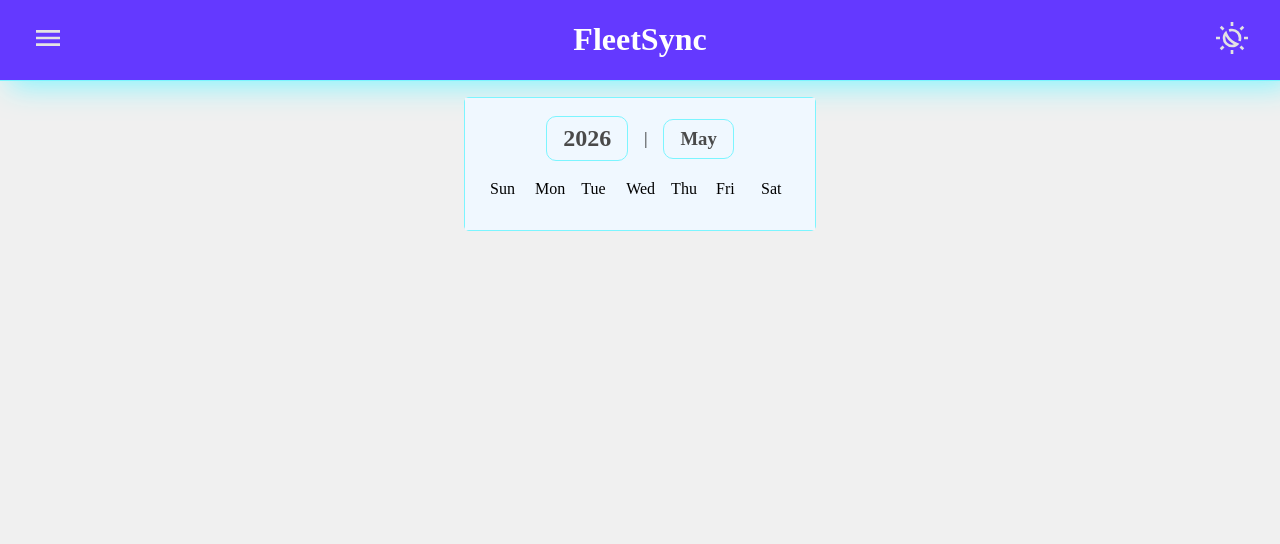
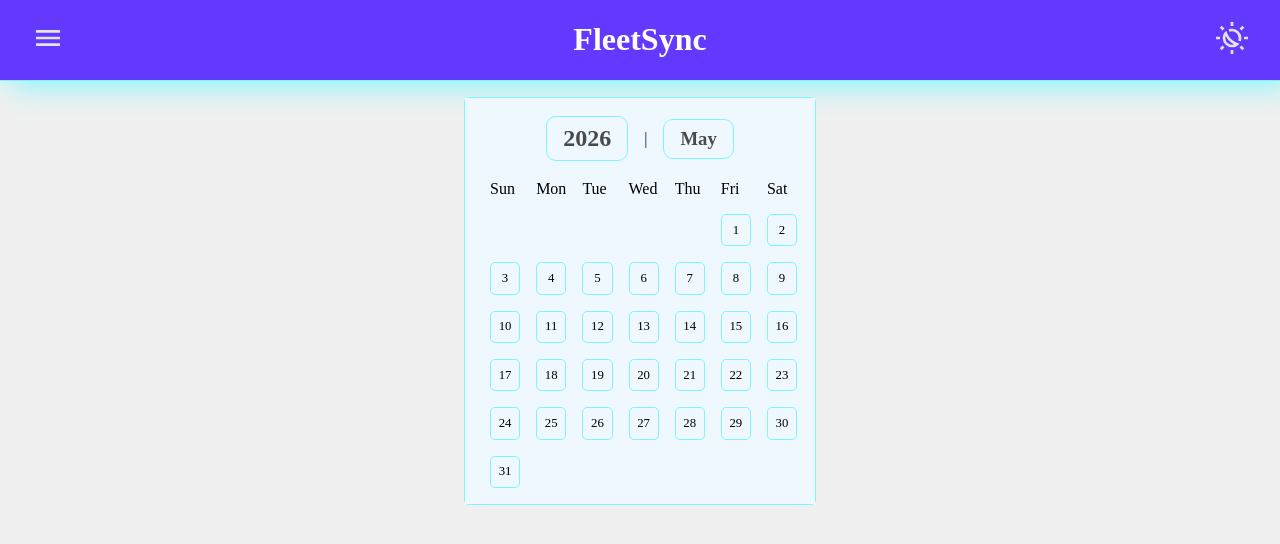
Before and after one commit to Phillip383/fleet-sync, an Angular app in the folder frontend/: page / in a window 1280 px wide. Shown: the top 544 px of the page. Built offline with nearby package versions, Linux system fonts and the light colour scheme.

Commit message:
Cleaned up app.ts and app.html. Generating the current months days when calendar loads.

```diff
--- a/frontend/src/app/app.html
+++ b/frontend/src/app/app.html
@@ -2,6 +2,6 @@
 <app-nav-bar></app-nav-bar>
 
 <main>
-  <app-calendar-comp></app-calendar-comp>
+  <app-dashboard-comp></app-dashboard-comp>
   <router-outlet />
 </main>
--- a/frontend/src/app/app.ts
+++ b/frontend/src/app/app.ts
@@ -1,15 +1,13 @@
 import { Component, signal, inject } from '@angular/core';
 import { RouterOutlet } from '@angular/router';
-import { ThemeSelectorComp } from './features/themes/components/theme-selector-comp/theme-selector-comp';
 
 import { Title } from '@angular/platform-browser';
-import { Login } from "./features/login/login";
 import { NavBar } from "./features/nav-bar/nav-bar";
-import { CalendarComp } from "./features/calendar/components/calendar-comp/calendar-comp";
+import { DashboardComp } from "./features/dashboard/components/dashboard-comp/dashboard-comp";
 
 @Component({
   selector: 'app-root',
-  imports: [RouterOutlet, ThemeSelectorComp, Login, NavBar, CalendarComp],
+  imports: [RouterOutlet, NavBar, DashboardComp],
   templateUrl: './app.html',
   styleUrl: './app.scss',
 })
--- a/frontend/src/app/features/calendar/components/calendar-comp/calendar-comp.ts
+++ b/frontend/src/app/features/calendar/components/calendar-comp/calendar-comp.ts
@@ -11,7 +11,7 @@ export class CalendarComp {
   protected currentDate = new Date();
   protected months = new Map<number, string>([[0, 'January'], [1, 'February'], [2, 'March'], [3, 'April'], [4, 'May'], [5, 'June'], [6, 'July'], [7, 'August'], [8, 'September'], [9, 'October'], [10, 'November'], [11, 'December']]);
   protected years = [this.currentDate.getFullYear(), this.currentDate.getFullYear() + 1];
-  protected daysOfMonth: number[] = new Array<number>();
+  protected daysOfMonth: number[] = this.getNumDays(this.currentDate.getMonth(), this.currentDate.getFullYear());
 
   selectedMonth = signal(this.currentDate.getMonth());
   selectedYear = signal(this.currentDate.getFullYear());
--- a/frontend/src/app/features/dashboard/components/dashboard-comp/dashboard-comp.html
+++ b/frontend/src/app/features/dashboard/components/dashboard-comp/dashboard-comp.html
@@ -1,5 +1,4 @@
-<p>dashboard-comp works!</p>
-
 <div class="parent">
-
+  <app-calendar-comp></app-calendar-comp>
+  <div class="role-operations"></div>
 </div>
--- a/frontend/src/app/features/dashboard/components/dashboard-comp/dashboard-comp.ts
+++ b/frontend/src/app/features/dashboard/components/dashboard-comp/dashboard-comp.ts
@@ -1,8 +1,9 @@
 import { Component } from '@angular/core';
+import { CalendarComp } from '../../../calendar/components/calendar-comp/calendar-comp';
 
 @Component({
   selector: 'app-dashboard-comp',
-  imports: [],
+  imports: [CalendarComp],
   templateUrl: './dashboard-comp.html',
   styleUrl: './dashboard-comp.scss',
 })
```
